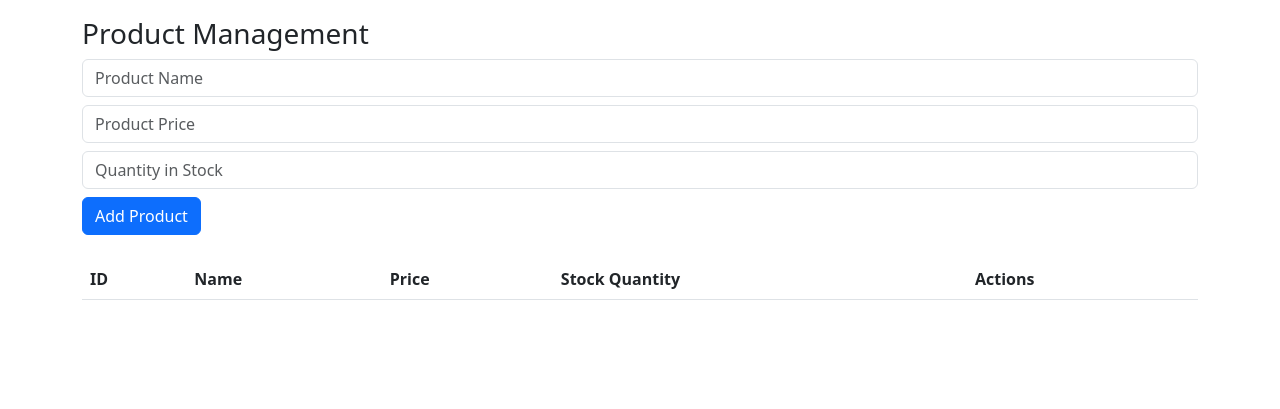
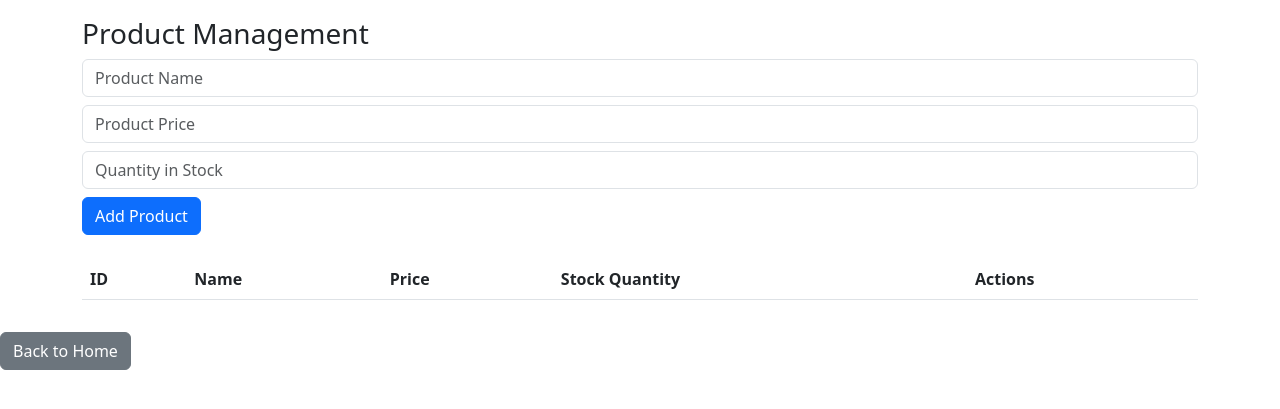
Before and after one commit to christeena211/project_myG, a plain HTML site: page products.html in a window 1280 px wide. Shown: the part 63-472 px from the top of the page. Drawn offline with nearby package versions, Linux system fonts and the light colour scheme.

Commit message:
div update

```diff
--- a/products.html
+++ b/products.html
@@ -106,5 +106,8 @@
     </script>
 
     <script src="https://cdn.jsdelivr.net/npm/bootstrap@5.3.0/dist/js/bootstrap.bundle.min.js"></script>
+<div>
+    <a href="index.html" class="btn btn-secondary mt-3">Back to Home</a>
+</div>
 </body>
 </html>
```
